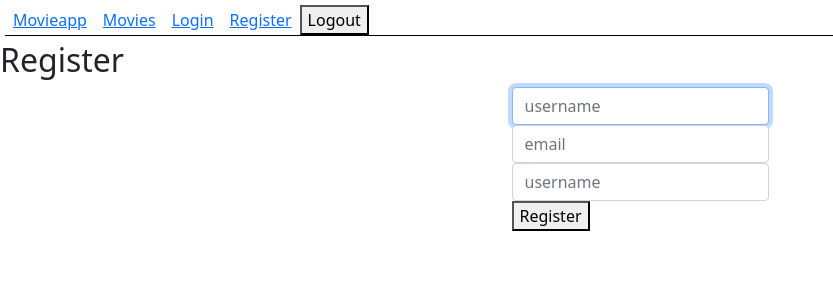
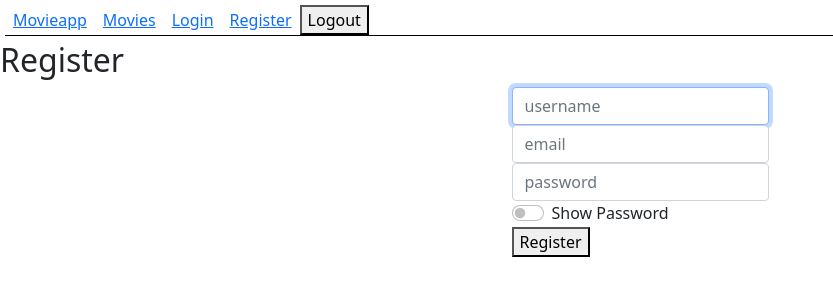
Before and after one commit to Kevin-c-miller/movie-watchlist, a React (Create React App) app in the folder client/: page /register in a window 1280 px wide. Shown: the top 300 px of the page, without its empty margins (0-833 px from the left). Built offline with nearby package versions, Linux system fonts and the light colour scheme.

Commit message:
register user form and functionality working

```diff
--- a/client/src/components/RegisterForm/RegisterForm.jsx
+++ b/client/src/components/RegisterForm/RegisterForm.jsx
@@ -11,6 +11,8 @@ export default function RegisterForm(props) {
     setEmail,
     setPassword,
     setUsername,
+    hidePassword,
+    toggleShowPassword,
   } = props;
 
   return (
@@ -34,13 +36,18 @@ export default function RegisterForm(props) {
         />
 
         <Form.Control
-          type="text"
-          placeholder="username"
+          type={hidePassword}
+          placeholder="password"
           value={password}
           required
           onChange={(e) => setPassword(e.target.value)}
         />
-        <button>Register</button>
+        <Form.Check
+          type="switch"
+          label="Show Password"
+          onClick={(e) => toggleShowPassword(e)}
+        />
+        <button className="register-btn">Register</button>
       </Form>
     </div>
   );
--- a/client/src/screens/Register/Signup.jsx
+++ b/client/src/screens/Register/Signup.jsx
@@ -23,6 +23,7 @@ export default function Signup(props) {
     const user = {
       username,
       password,
+      email,
     };
     const res = await createUser(user);
     props.setCurrentUser(res);
@@ -41,6 +42,8 @@ export default function Signup(props) {
         username={username}
         toggleShowPassword={toggleShowPassword}
         hidePassword={hidePassword}
+        email={email}
+        setEmail={setEmail}
       />
     </div>
   );
```
